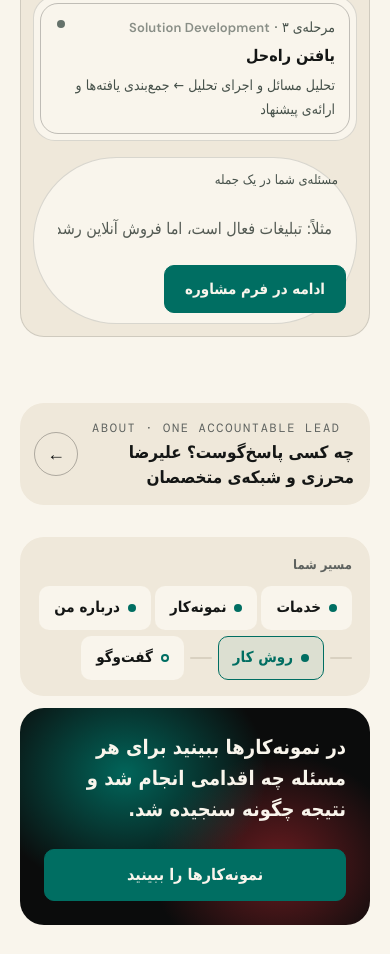
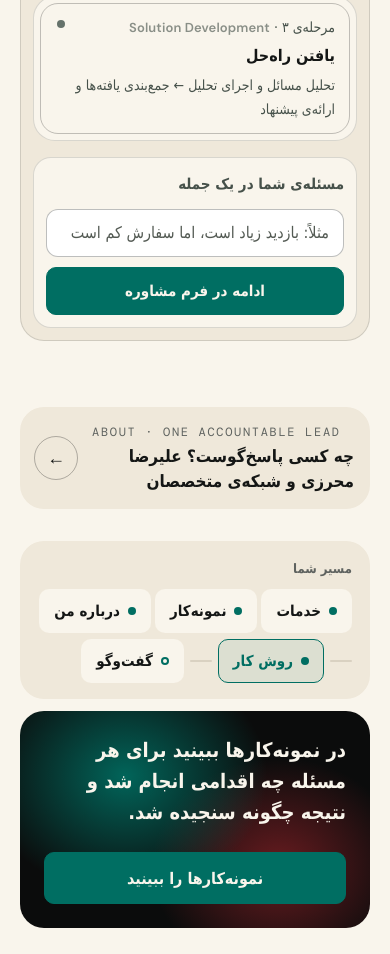
Before and after one commit to alirezaMohrezi/dots-agency, a plain HTML site: page approach.html in a window 390 px wide. Shown: the part 2081-3035 px from the top of the page. Drawn offline with nearby package versions, Linux system fonts and the light colour scheme; a web font is replaced by a local one.

Commit message:
Fix responsive alignment of the approach form button

```diff
--- a/approach.html
+++ b/approach.html
@@ -1029,6 +1029,15 @@ body.intro-on .top{opacity:0}
 #p-approach .mpanel .tool.out i{background:#99621e}
 #p-approach .mdetail p,#p-approach .gp-input{color:var(--ink)}
 #p-approach .gp-input::placeholder{color:#535a53}
+#p-approach .gp-foot{display:grid;grid-template-columns:minmax(0,1fr) auto;align-items:center;gap:10px 12px;padding:clamp(12px,2vw,20px);border-radius:18px}
+#p-approach .gp-foot label{grid-column:1/-1;padding:0;font-size:15px;font-weight:700}
+#p-approach .gp-foot .gp-input{width:100%;min-width:0;min-height:48px;border:1px solid rgba(20,22,21,.28);border-radius:12px;background:#fff;font-size:16px}
+#p-approach .gp-foot .gp-input:focus-visible{outline:2px solid var(--green);outline-offset:2px}
+#p-approach .gp-foot .btn{min-height:48px;margin:0}
+@media (max-width:760px){
+  #p-approach .gp-foot{grid-template-columns:minmax(0,1fr)}
+  #p-approach .gp-foot .btn{width:100%;justify-content:center}
+}
 #p-approach .gp-foot:focus-within{border-color:var(--green)}
 #p-approach .live{animation:none;background:var(--green)}
 @media (prefers-reduced-motion:reduce){#p-approach .mpanel .seg-thumb{transition:none}}
@@ -1094,7 +1103,7 @@ body.intro-on .top{opacity:0}
         </div>
         <form class="gp-foot" id="labForm" action="#contact">
           <label for="labInput">مسئله‌ی شما در یک جمله</label>
-          <input id="labInput" class="gp-input" type="text" placeholder="مثلاً: تبلیغات فعال است، اما فروش آنلاین رشد نمی‌کند">
+          <input id="labInput" class="gp-input" type="text" placeholder="مثلاً: بازدید زیاد است، اما سفارش کم است">
           <button type="submit" class="btn btn-primary btn-sm">ادامه در فرم مشاوره</button>
         </form>
       </div>
```
